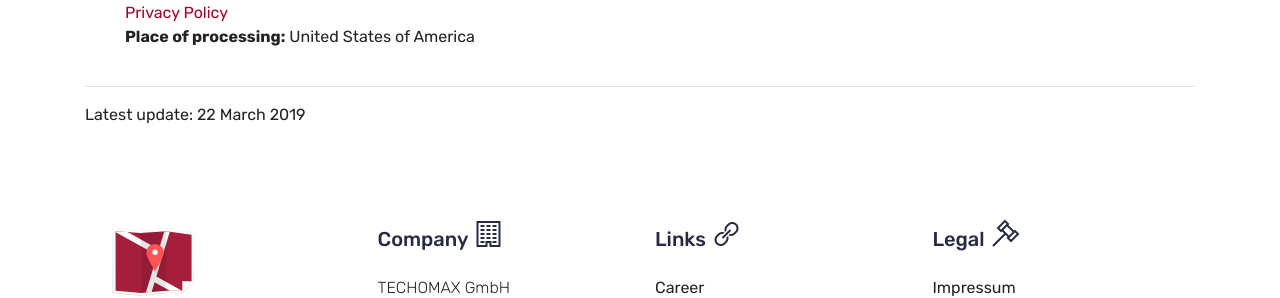
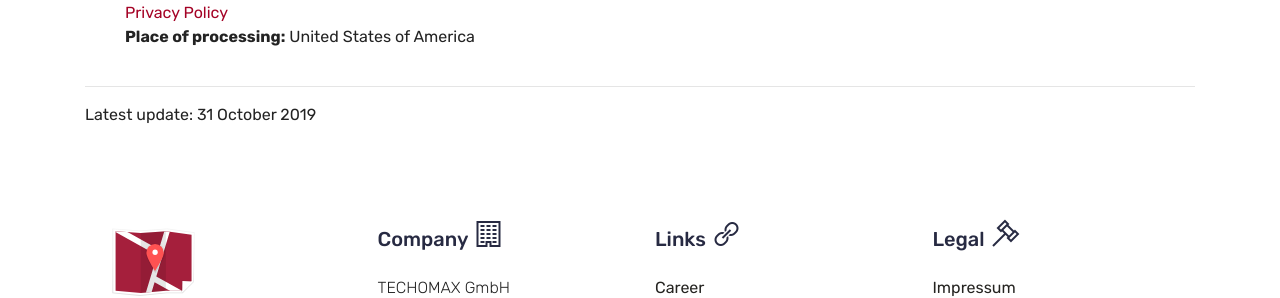
Before and after one commit to techomax/techomax.github.io, a Jekyll site: the page built from en/privacy.html, in a window 1280 px wide and 900 px high, scrolled down 2037 px. Shown: the part 372-670 px from the top of the window. Built offline with Jekyll 4.4.1, drawn with Linux system fonts in a browser that asks for light colours; a script that is not in the unit is left out.

Commit message:
privacy date update

```diff
--- a/_includes/pages/privacy-en.md
+++ b/_includes/pages/privacy-en.md
@@ -75,4 +75,4 @@ Info-Center Widget provider.
 **Place of processing:** United States of America
 
 ---
-Latest update: 22 March 2019
+Latest update: 31 October 2019
```
Also changed, not shown: _includes/pages/privacy-de.md (+1 -1 lines), 1 other file.
